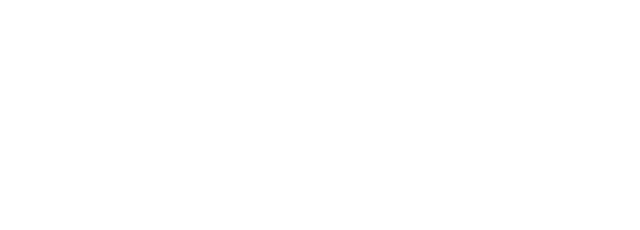
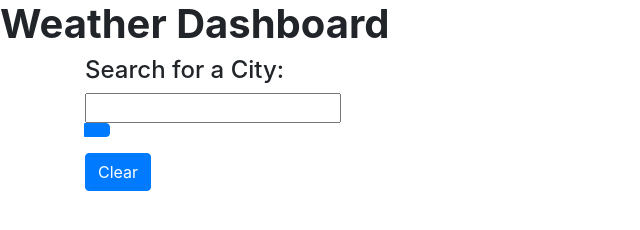
Before and after one commit to Reyyahs/laughing-telegram, a plain HTML site: page index.html in a window 1280 px wide. Shown: the whole page, without its empty margins (0-640 px from the left). Drawn offline with nearby package versions, Linux system fonts and the light colour scheme.

Commit message:
added more html and utilized bootstrap for styling

```diff
--- a/index.html
+++ b/index.html
@@ -1,11 +1,51 @@
 <!DOCTYPE html>
 <html lang="en">
 <head>
-    <meta charset="UTF-8">
-    <meta name="viewport" content="width=device-width, initial-scale=1.0">
-    <title>Document</title>
+    <!-- Metadata and External Resources -->
+    <meta charset="UTF-8" />
+    <meta name="viewport" content="width=device-width, initial-scale=1.0" />
+    <meta http-equiv="X-UA-Compatible" content="ie=edge" />
+
+    <!-- Bootstrap CSS Styles -->
+    <link rel="stylesheet" href="https://stackpath.bootstrapcdn.com/bootstrap/4.3.1/css/bootstrap.min.css" />
+
+    <title>Weather Dashboard</title>
 </head>
 <body>
+    <!-- Page Header -->
+    <header>
+        <h1><strong>Weather Dashboard</strong></h1>
+    </header>
 
+    <!-- Main Content Container -->
+    <main class="container">
+        <!-- Row for Search and Display Sections -->
+        <div class="row">
+            <!-- Search Section -->
+            <div class="col-sm-3">
+                <!-- Search Header -->
+                <h4 class="searchCityHeader">Search for a City:</h4>
+
+                <!-- Search Form -->
+                <form class="input-group mb-3">
+                    <!-- City Input Field -->
+                    <input type="text" class="inputValue" />
+
+                    <!-- Search Button -->
+                    <div class="input-group-append">
+                        <button class="searchBtn btn btn-primary" type="button">
+                            <i><span class="oi oi-magnifying-glass"></span></i>
+                        </button>
+                    </div>
+                </form>
+
+                <!-- Clear History Button -->
+                <button class="btn btn-primary mb-3" type="button">Clear</button>
+
+
+    </main>
+
+    <!-- JavaScript -->
+    <script src="./assets/script.js"></script>
 </body>
 </html>
```
